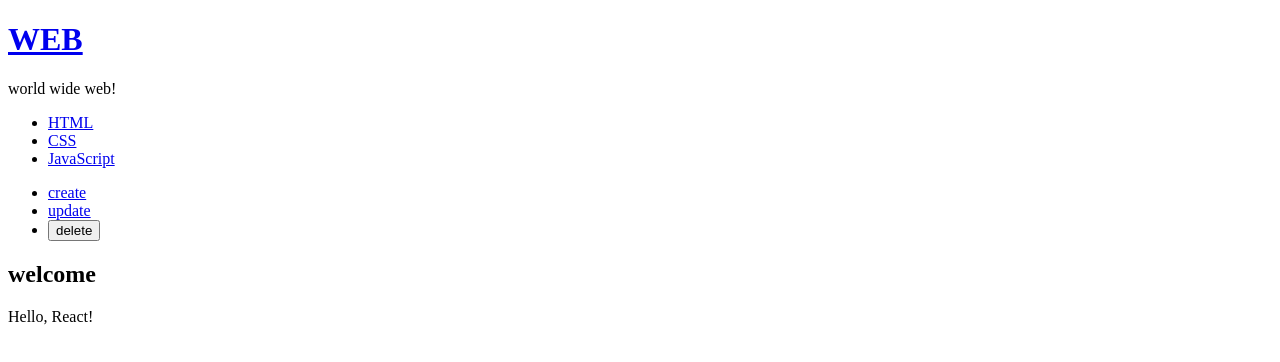
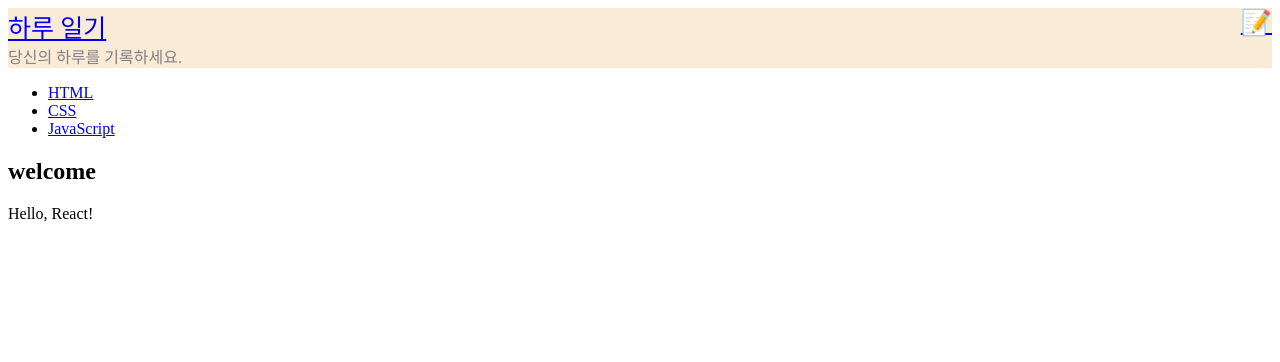
Before and after one commit to jieun-p974/simple-diary, a React (Create React App) app: page / in a window 1280 px wide. Shown: the top 362 px of the page. Built offline with nearby package versions, Linux system fonts and the light colour scheme.

Commit message:
plus css style

```diff
--- a/package.json
+++ b/package.json
@@ -6,6 +6,7 @@
     "@testing-library/jest-dom": "^5.16.2",
     "@testing-library/react": "^12.1.3",
     "@testing-library/user-event": "^13.5.0",
+    "firebase": "^9.6.8",
     "react": "^17.0.2",
     "react-dom": "^17.0.2",
     "react-scripts": "5.0.0",
--- a/src/App.css
+++ b/src/App.css
@@ -0,0 +1,18 @@
+.header-wrap {
+    background-color: antiquewhite;
+}
+
+.logo {
+    float: left;
+    font-size: 25px;
+}
+
+.writebtn {
+    float: right;
+    font-size: 25px;
+}
+
+.sub {
+    color: gray;
+    clear: both;
+}
--- a/src/App.js
+++ b/src/App.js
@@ -6,6 +6,7 @@ import Subject from './components/Subject';
 import Control from './components/Control';
 import CreateContent from './components/CreateContent';
 import UpdateContent from './components/UpdateContent';
+import { FirebaseApp } from '@firebase/app';
 
 /*
 function App() {
@@ -26,7 +27,7 @@ class App extends Component {
     this.state = {
       mode:"welcome",
       selected_content_id:2,
-      subject : {title:"WEB", sub:"world wide web!"},
+      subject : {title:"하루 일기", sub:"당신의 하루를 기록하세요."},
       welcome : {title:"welcome", desc:"Hello, React!"},
       contents: [ // 내용이 많아서 배열 활용[]
         {id:1, title:"HTML", desc:"HTML is for information"},
@@ -116,18 +117,15 @@ class App extends Component {
           onChangePage={function(){
             this.setState({mode:"welcome"});
           }.bind(this)}
+          onChangeMode={function(_mode){
+            this.setState({
+              mode:_mode
+            });
+          }.bind(this)}
         >
         </Subject>
-        <TOC
-          onChangePage={function(id){
-            this.setState({
-              mode:"read",
-              selected_content_id:Number(id)
-            });
-          }.bind(this)}
-          data={this.state.contents}
-        ></TOC>
-        <Control onChangeMode={function(_mode){
+        {/* <Control
+          onChangeMode={function(_mode){
           if(_mode === "delete"){
             // 확인을 누르면 true가 됨
             if(window.confirm("really??")){
@@ -153,7 +151,16 @@ class App extends Component {
             });
           }
         }.bind(this)}>
-        </Control>
+        </Control> */}
+        <TOC
+          onChangePage={function(id){
+            this.setState({
+              mode:"read",
+              selected_content_id:Number(id)
+            });
+          }.bind(this)}
+          data={this.state.contents}
+        ></TOC>
         {this.getContent()}
       </div>
     );
--- a/src/components/CreateContent.js
+++ b/src/components/CreateContent.js
@@ -15,6 +15,7 @@ class CreateContent extends Component {
             }.bind(this)}
           >
             <p><input type="text" name="title" placeholder="title"></input></p>
+            <p><input type="file"></input></p>
             <p><textarea name="desc" placeholder="description"></textarea></p>
             <p><input type="submit"></input></p>
           </form>
--- a/src/components/Subject.js
+++ b/src/components/Subject.js
@@ -3,14 +3,33 @@ import React, {Component} from "react";
 class Subject extends Component {
     render(){ // 클래스 안에 소속되는 함수는 function 생략
       return( // 컴포넌트는 반드시 하나의 최상위 태그로 시작해야함 여기서는 hearder 태그
-        <header>
-              <h1><a href="/" onClick={function(e){
+        // <header>
+        //       <h1><a href="/" onClick={function(e){
+        //         e.preventDefault();
+        //         // props로 전달된 onChangePage()를 사용
+        //         this.props.onChangePage();
+        //       }.bind(this)}>{this.props.title}</a></h1>
+        //       <a href="/create">📝</a>
+        //       {this.props.sub}
+        //  </header>
+        <header className="header-wrap">
+          <div className="logo">
+            <a href="/" onClick={function(e){
+                  e.preventDefault();
+                  // props로 전달된 onChangePage()를 사용
+                  this.props.onChangePage();
+                }.bind(this)}>{this.props.title}</a>
+          </div>
+          <div className="writebtn">
+          <a href="/create" onClick={function(e){
                 e.preventDefault();
-                // props로 전달된 onChangePage()를 사용
-                this.props.onChangePage();
-              }.bind(this)}>{this.props.title}</a></h1>
-              {this.props.sub}
-         </header>
+                this.props.onChangeMode("create");
+            }.bind(this)}>📝</a>
+          </div>
+          <div className="sub">
+            {this.props.sub}
+          </div>
+        </header>
       );
     }
 }
```
Also changed, not shown: src/firebase.js (added, +22 -0 lines), 2 other files (tests, documents, lock files or other folders).
